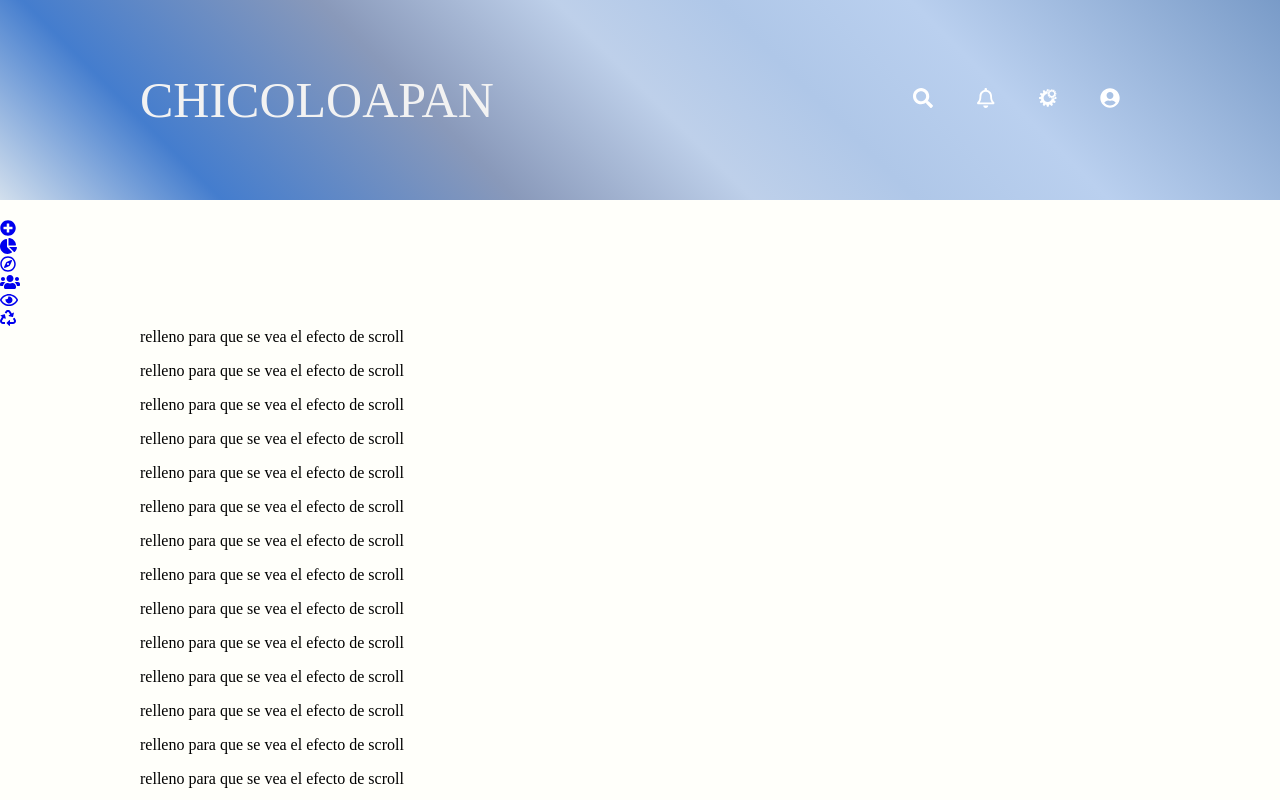
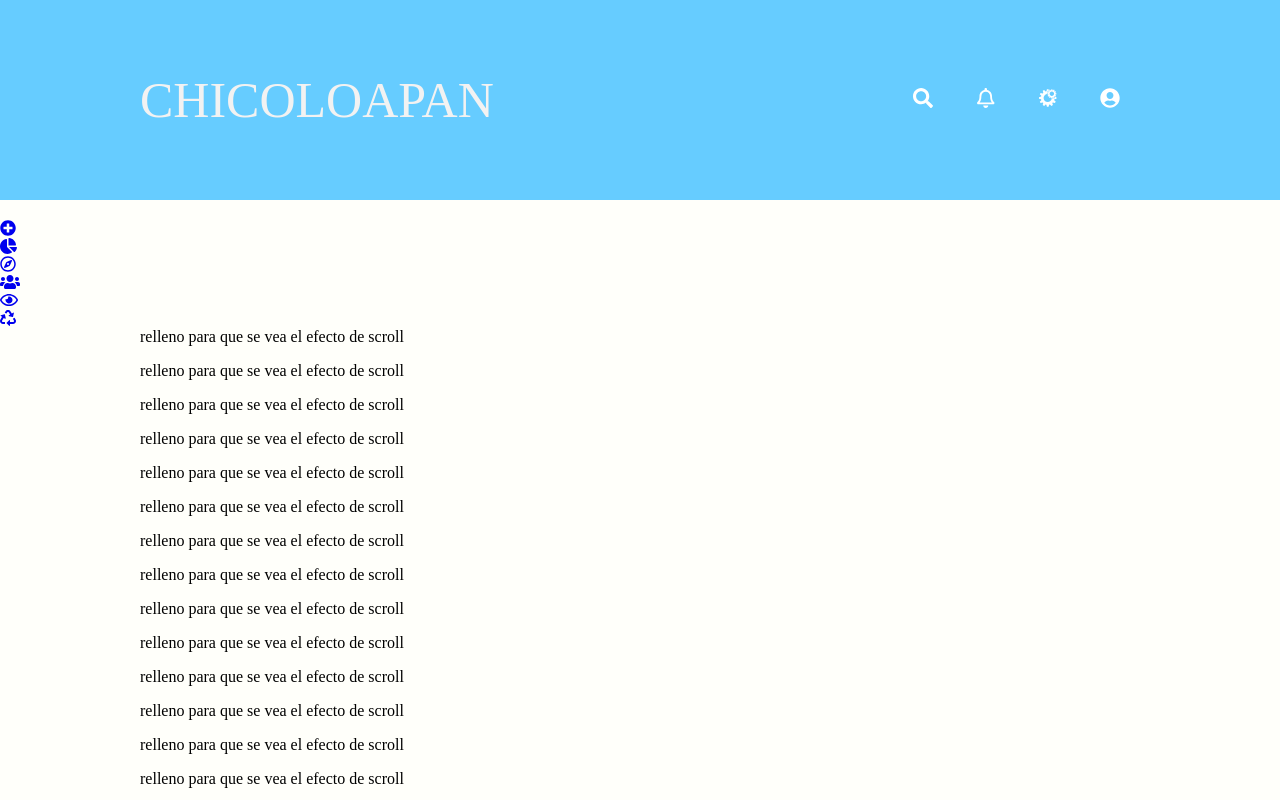
Before and after one commit to jippysquirmwood/chicoloapan.github.io, a website: page Public/views/index.html in a window 1280 px wide. Shown: the top 800 px of the page. Drawn offline with nearby package versions, Linux system fonts and the light colour scheme.

Commit message:
colour top nav

```diff
--- a/Public/css/styles.css
+++ b/Public/css/styles.css
@@ -12,9 +12,7 @@ header {
 	width: 100%;
 	overflow:hidden;
 	background: rgb(210,223,237); /* viejos browsers */
-	background: -moz-linear-gradient(45deg, rgba(210,223,237,1) 0%, rgba(68,125,206,1) 15%, rgba(137,153,186,1) 35%, rgba(190,208,234,1) 51%, rgba(175,199,232,1) 62%, rgba(186,208,239,1) 75%, rgba(153,181,219,1) 88%, rgba(121,155,200,1) 100%); /* FF3.6-15 */
-	background: -webkit-linear-gradient(45deg, rgba(210,223,237,1) 0%,rgba(68,125,206,1) 15%,rgba(137,153,186,1) 35%,rgba(190,208,234,1) 51%,rgba(175,199,232,1) 62%,rgba(186,208,239,1) 75%,rgba(153,181,219,1) 88%,rgba(121,155,200,1) 100%); /* Chrome10-25,Safari5.1-6 */
-	background: linear-gradient(45deg, rgba(210,223,237,1) 0%,rgba(68,125,206,1) 15%,rgba(137,153,186,1) 35%,rgba(190,208,234,1) 51%,rgba(175,199,232,1) 62%,rgba(186,208,239,1) 75%,rgba(153,181,219,1) 88%,rgba(121,155,200,1) 100%); /* W3C, IE10+, FF16+, Chrome26+, Opera12+, Safari7+ */
+	background: #66ccff;
 	filter: progid:DXImageTransform.Microsoft.gradient( startColorstr='#d2dfed', endColorstr='#799bc8',GradientType=1 ); /* IE6-9 */
 	margin-bottom: 20px;
 }
```
